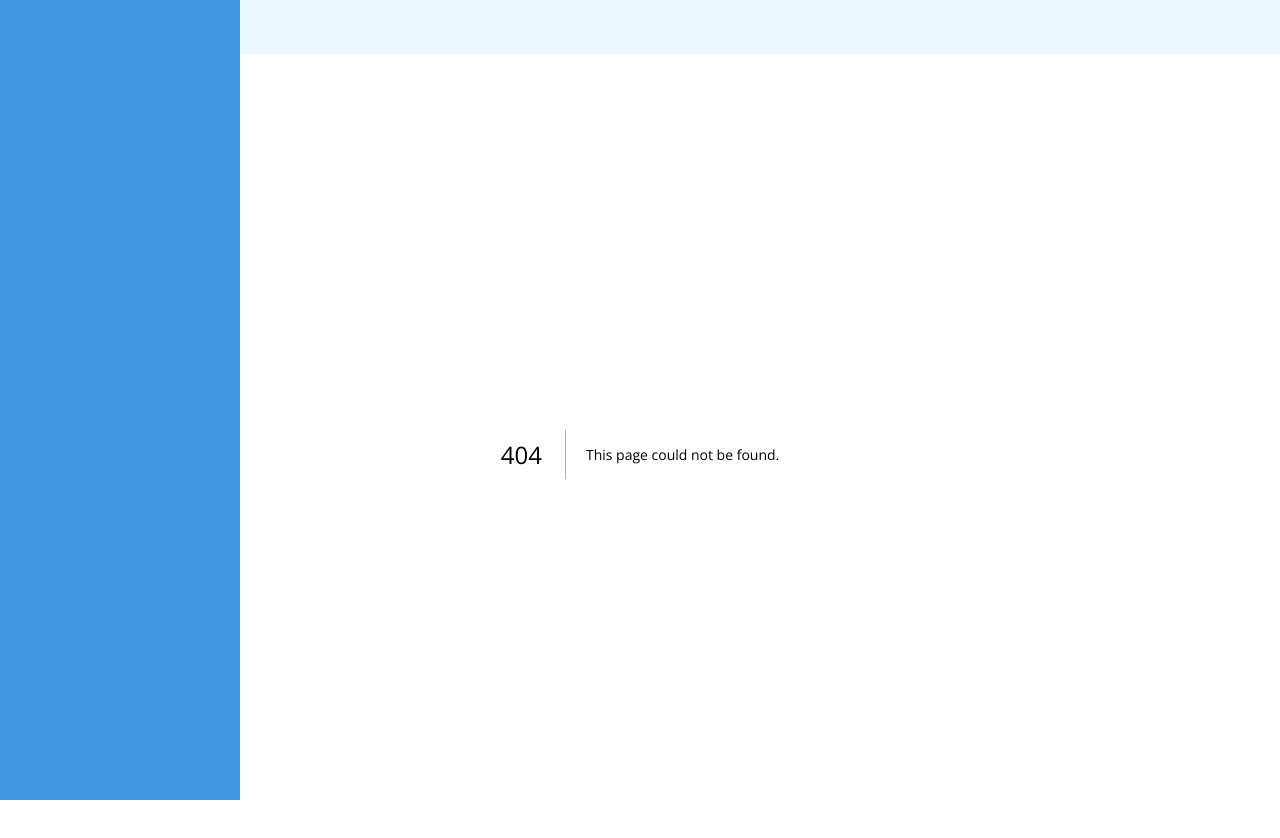
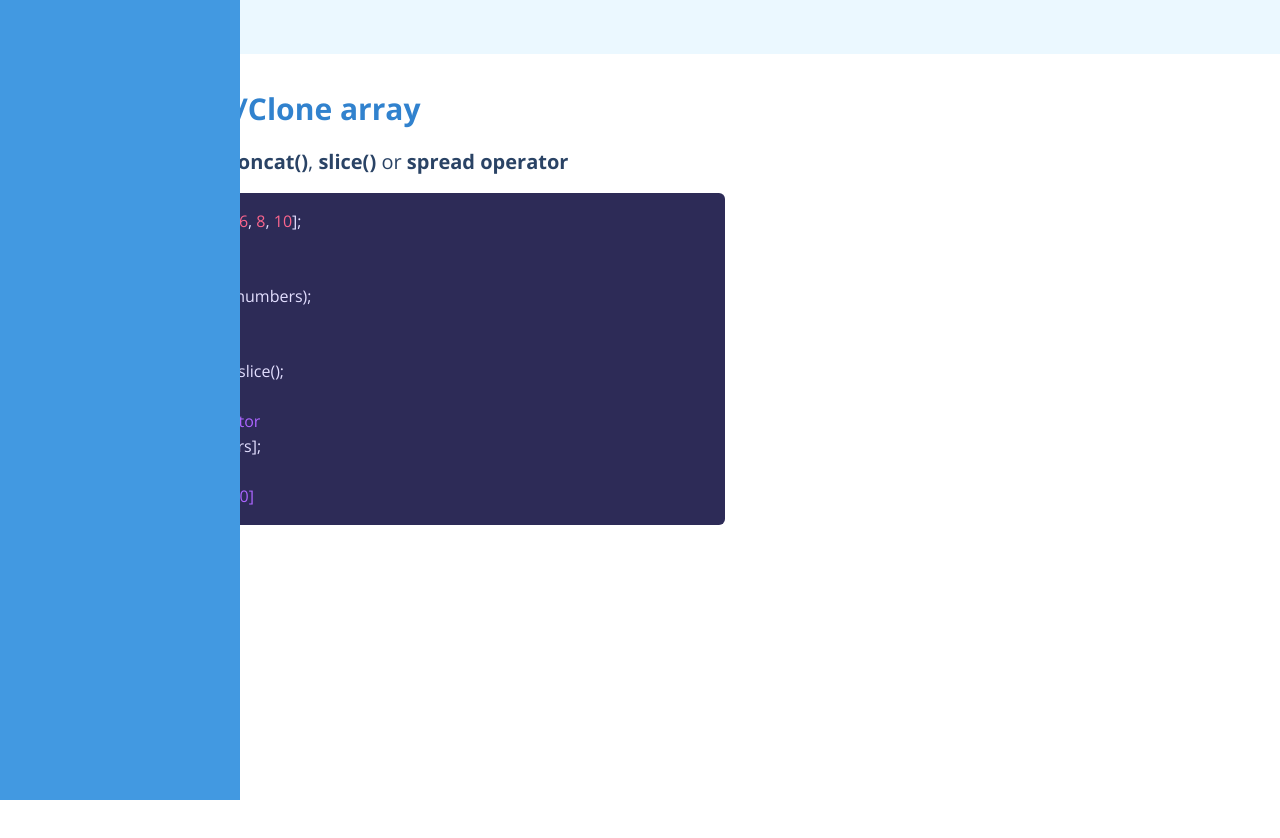
Before and after one commit to o-louis/CodeTips, a Next.js app: page /posts/copy-clone-array in a window 1280 px wide. Before the commit this address had no page. Shown: the top 838 px of the page. After the commit the page ends 800 px from the top, so only its background shows below. Built offline with nearby package versions, Linux system fonts and the light colour scheme; what @tailwindcss/ui would draw is missing.

Commit message:
docs: Copy/Clone array

```diff
--- /dev/null
+++ b/pages/posts/copy-clone-array/index.mdx
@@ -0,0 +1,26 @@
+import BlogPost from "../../../components/BlogPost";
+import { Light as SyntaxHighlighter } from "react-syntax-highlighter";
+import { shadesOfPurple } from "react-syntax-highlighter/dist/cjs/styles/hljs";
+
+export const meta = {
+  title: "Array - Copy/Clone array",
+  description: "Copy or clone an array without mutate",
+};
+
+export default ({ children }) => <BlogPost meta={meta}>{children}</BlogPost>;
+
+Cloning array with **concat()**, **slice()** or **spread operator**
+<SyntaxHighlighter
+  language="javascript"
+  style={shadesOfPurple}
+  className="syntaxhighlighter font-sans rounded-md"
+>
+  {`const numbers = [2, 4, 6, 8, 10];\n
+// 1. with concat
+const copy = [].concat(numbers);\n
+// 2. with slice
+const copy = numbers.slice();\n
+// 2. with spread operator
+const copy = [...numbers];\n
+// ➔ copy = [2, 4, 6, 8, 10]`}
+</SyntaxHighlighter>
```
